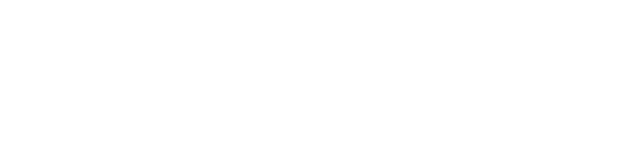
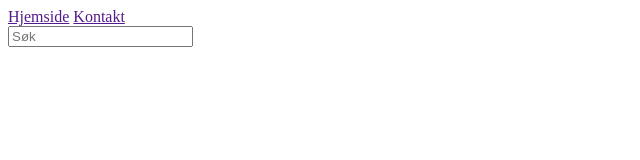
Before and after one commit to dam-14n/praksisuke_redgo, a plain HTML site: page frontend/index.html in a window 1280 px wide. Shown: the whole page, without its empty margins (0-640 px from the left). Drawn offline with Linux system fonts and the light colour scheme.

Commit message:
Hjemside
Hjemside

```diff
--- a/frontend/index.html
+++ b/frontend/index.html
@@ -3,9 +3,13 @@
 <head>
     <meta charset="UTF-8">
     <meta name="viewport" content="width=device-width, initial-scale=1.0">
-    <title></title>
+    <title>Hjemside</title>
 </head>
 <body>
-    <div></div>
+    <div class="navbar">
+        <a href="">Hjemside</a>
+        <a href="">Kontakt</a>
+    </div>
+    <input type="text" placeholder="Søk">
 </body>
 </html>
```
Also changed, not shown: frontend/style.css (added).
